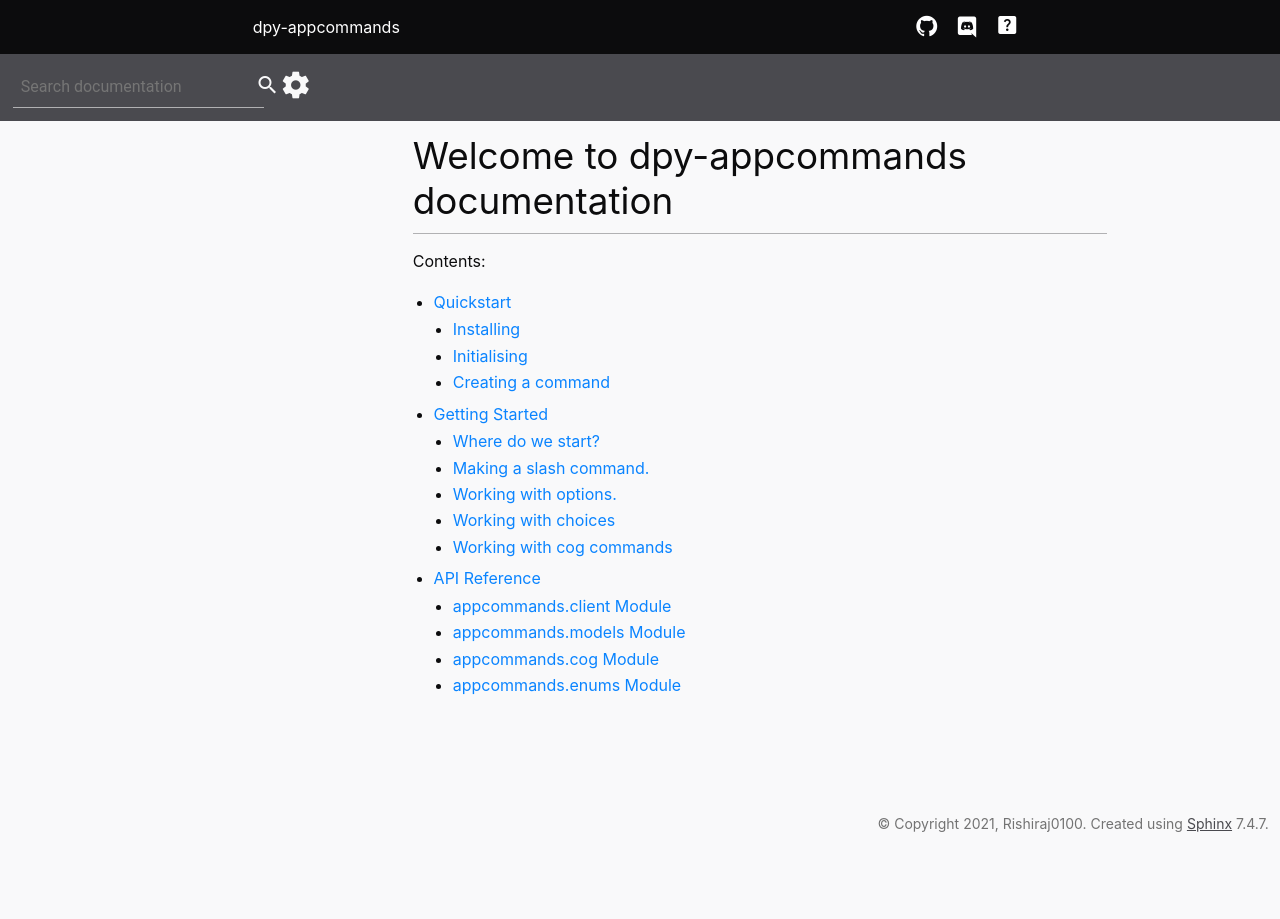
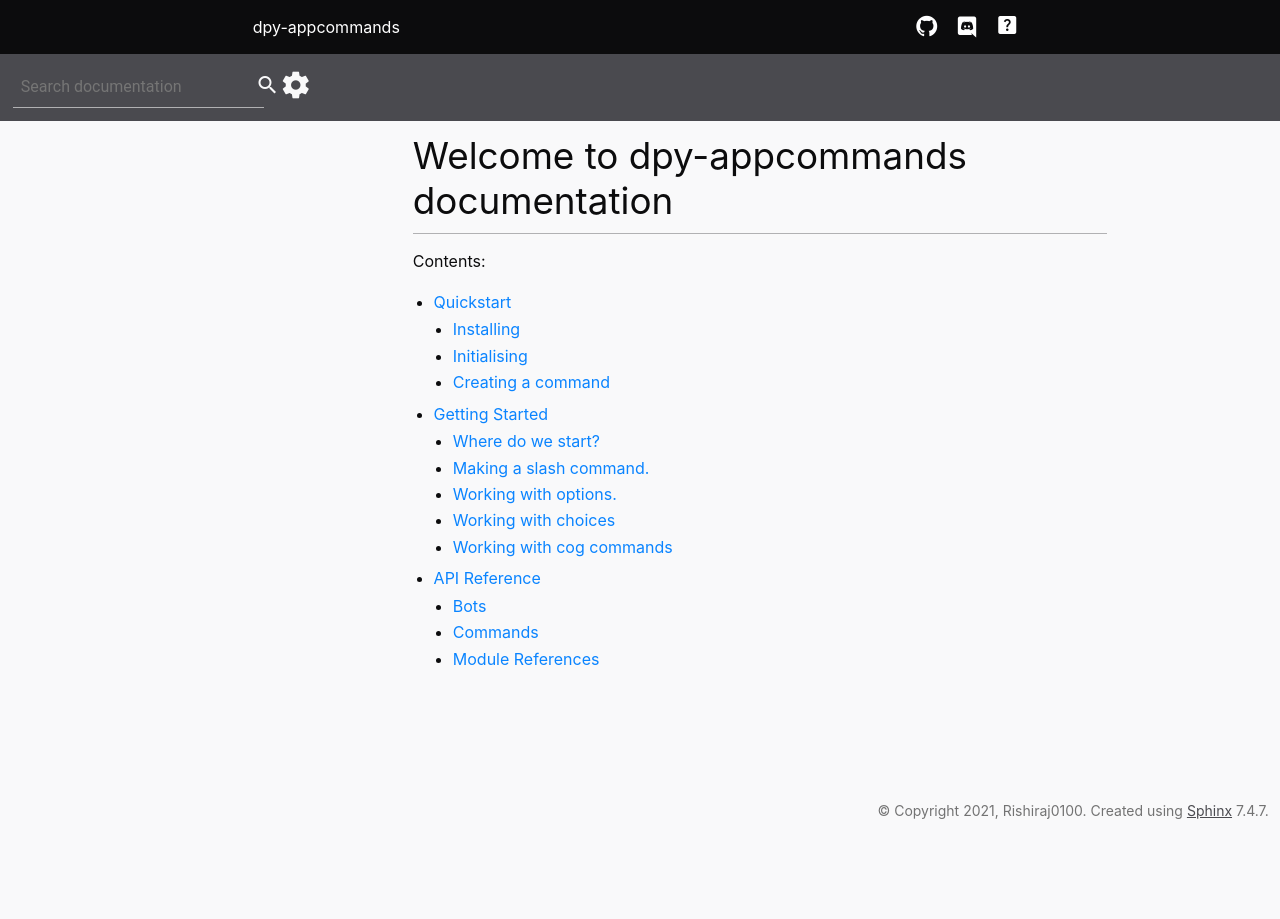
Before and after one commit to Rishiraj0100/dpy-appcommands, a Sphinx documentation site: the page built from docs/index.rst, in a window 1280 px wide. Built offline with Sphinx 7.4.7, drawn with Linux system fonts in a browser that asks for light colours; the version number is read from the project's files by our own code; part of the change alters nothing that is shown.

```diff
--- a/docs/api.rst
+++ b/docs/api.rst
@@ -3,16 +3,17 @@
 API Reference
 =============
 
-SubModules
+The following section outlines the API of appcommands module
 
-appcommands.client Module
-----------------------------------
+Bots
+-----
 
-.. currentmodule:: appcommands.client
+Bot
+~~~~
 
-.. attributetable:: Bot
+.. attributetable:: appcommands.client.Bot
 
-.. autoclass:: Bot
+.. autoclass:: appcommands.client.Bot
     :members: add_app_command, remove_app_command, appcommands, slashcommands, subcommands, messagecommands, usercommands, register_commands, slashgroup
 
     .. automethod:: Bot.slashcommand(**kwargs)
@@ -24,11 +25,61 @@ appcommands.client Module
     .. automethod:: Bot.usercommand(**kwargs)
         :decorator:
 
+AutoShardedBot
+~~~~~~~~~~~~~~~~
+
+.. attributetable:: appcommands.client.AutoShardedBot
+
 .. autoclass:: AutoShardedBot
     :members:
 
-appcommands.models Module
-----------------------------------
+
+Commands
+----------
+
+Decorators
+~~~~~~~~~~~~
+
+.. autofunction:: appcommands.models.command
+    :decorator:
+
+.. autofunction:: appcommands.models.messagecommand
+    :decorator:
+
+.. autofunction:: appcommands.models.slashcommand
+    :decorator:
+
+.. autofunction:: appcommands.models.usercommand
+    :decorator:
+
+Commands
+~~~~~~~~~~~
+
+.. currentmodule:: appcommands.models
+
+.. attributetable:: SlashCommand
+
+.. autoclass:: SlashCommand
+    :members:
+
+.. autoclass:: SubCommandGroup
+    :members:
+    :exclude-members: subcommand
+
+    .. automethod:: SubCommandGroup.subcommand(**kwargs)
+        :decorator:
+
+.. autoclass:: MessageCommand
+    :members:
+
+.. autoclass:: UserCommand
+    :members:
+
+Module References
+------------------
+
+appcommands.models Module Reference
+~~~~~~~~~~~~~~~~~~~~~~~~~~~~~~~~~~~~
 
 .. currentmodule:: appcommands.models
 
@@ -49,6 +100,7 @@ appcommands.models Module
     :exclude-members: subcommand
 
     .. automethod:: SubCommandGroup.subcommand()
+        :decorator:
 
 .. autoclass:: UserCommand
     :members:
@@ -56,24 +108,30 @@ appcommands.models Module
 .. autoclass:: MessageCommand
     :members:
 
-.. automethod:: appcommands.models.command()
+.. automethod:: appcommands.models.command(**kwargs)
+    :decorator:
 
-.. automethod:: appcommands.models.slashcommand()
+.. autofunction:: appcommmands.models.slashgroup
 
-.. automethod:: appcommands.models.usercommand()
+.. automethod:: appcommands.models.slashcommand(**kwargs)
+    :decorator:
+
+.. automethod:: appcommands.models.usercommand(**kwargs)
+    :decorator:
 
 .. automethod:: appcommands.models.messagecommand()
+    :decorator:
 
 
-appcommands.cog Module
-----------------------------------
+appcommands.cog Module Reference
+~~~~~~~~~~~~~~~~~~~~~~~~~~~~~~~~~~~~
 
 .. currentmodule:: appcommands.cog
 
-.. autoclass:: SlashCog
+.. autoclass:: App
 
-appcommands.enums Module
-----------------------------------
+appcommands.enums Module Reference
+~~~~~~~~~~~~~~~~~~~~~~~~~~~~~~~~~~~~
 
 .. currentmodule:: appcommands.enums
 
```
